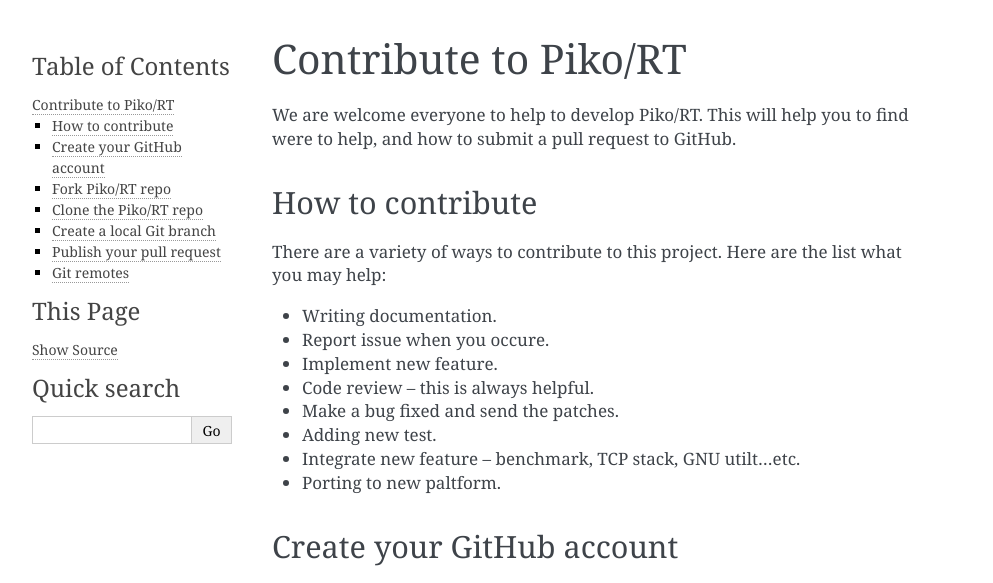
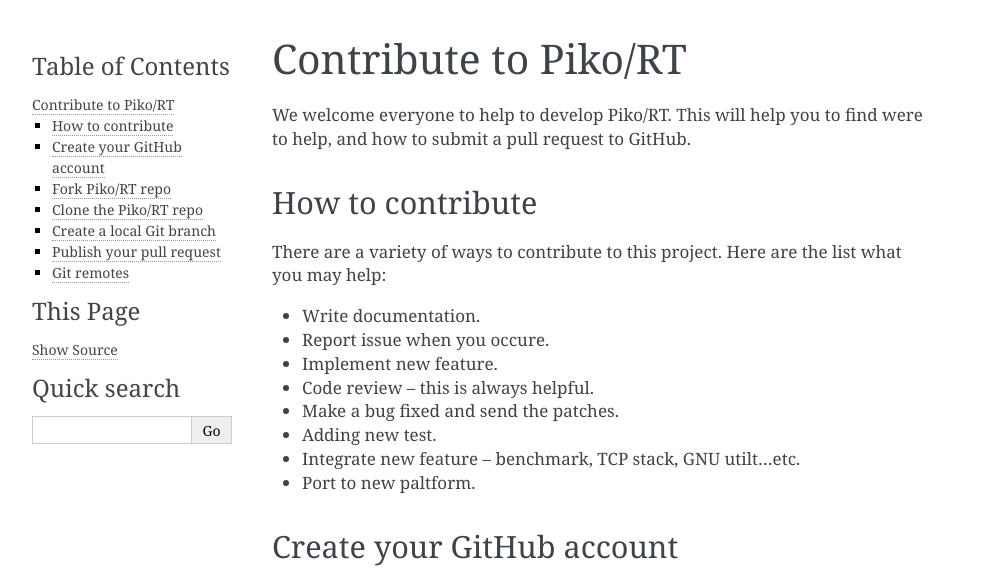
Before and after one commit to PikoRT/pikoRT, a Sphinx documentation site: the page built from docs/contribute.rst, in a window 1280 px wide. Shown: the top 583 px of the page, without its empty margins (148-1141 px from the left). Built offline with Sphinx 7.4.7, drawn with Linux system fonts in a browser that asks for light colours.

Commit message:
Fix contribute wording

```diff
--- a/docs/contribute.rst
+++ b/docs/contribute.rst
@@ -3,7 +3,7 @@
 Contribute to Piko/RT
 =====================
 
-We are welcome everyone to help to develop Piko/RT.
+We welcome everyone to help to develop Piko/RT.
 This will help you to find were to help, and how to submit a pull request
 to GitHub.
 
@@ -14,14 +14,14 @@
 There are a variety of ways to contribute to this project.
 Here are the list what you may help:
 
-* Writing documentation.
+* Write documentation.
 * Report issue when you occure.
 * Implement new feature.
 * Code review -- this is always helpful.
 * Make a bug fixed and send the patches.
 * Adding new test.
 * Integrate new feature -- benchmark, TCP stack, GNU utilt...etc.
-* Porting to new paltform.
+* Port to new paltform.
 
 
 Create your GitHub account
```
